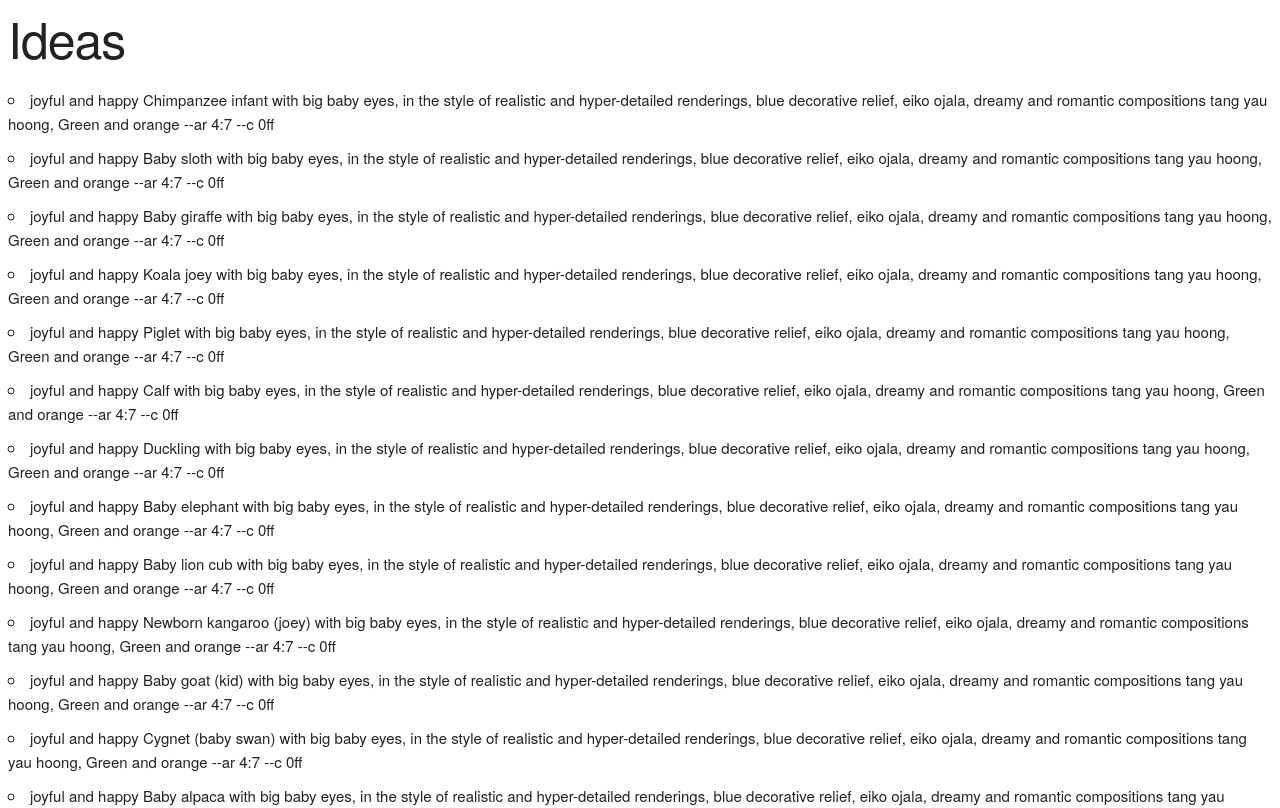
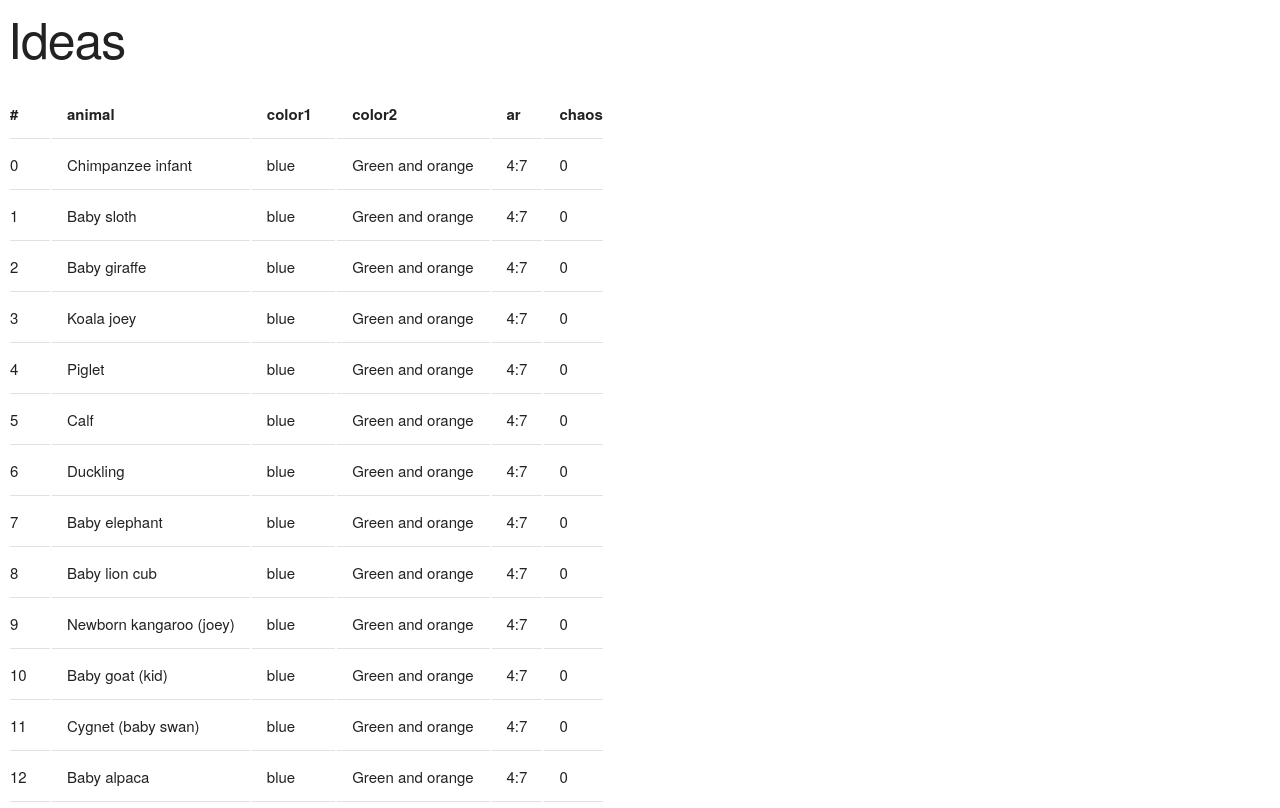
Before and after one commit to iliran11/mj-prompts, a Next.js app: page / in a window 1280 px wide. Shown: the top 808 px of the page. Built offline with nearby package versions, Linux system fonts and the light colour scheme.

Commit message:
init commit

```diff
--- a/src/db.json
+++ b/src/db.json
@@ -4,16 +4,16 @@
     "title": "Infants animals",
     "parts": [
       "joyful and happy",
-      "${animal}",
+      "$animal",
       "with big baby eyes, in the style of realistic and hyper-detailed renderings,",
-      "${color1}",
+      "$color1",
       "decorative relief, eiko ojala, dreamy and romantic compositions",
       "tang yau hoong,",
-      "${color2}",
+      "$color2",
       "--ar",
-      "${ar}",
+      "$ar",
       "--c",
-      "${chaos}"
+      "$chaos"
     ],
     "variants": [
       {
--- /dev/null
+++ b/src/pages/idea.jsx
@@ -0,0 +1,40 @@
+import React from "react";
+
+const Idea = (props) => {
+  const copy = (variants) => {
+    let result = props.basePrompt;
+    variants.forEach((v) => {
+      result = result.replace(`$${v.key}`, v.value);
+    });
+    navigator.clipboard.writeText(result);
+  };
+  return (
+    <>
+      <div></div>
+      <table key={props.slug}>
+        <thead>
+          <tr>
+            <th>#</th>
+            {props.combinations[0].map((x) => (
+              <th key={x.key}>{x.key}</th>
+            ))}
+          </tr>
+        </thead>
+        <tbody>
+          {props.combinations.map((comb, i) => (
+            <tr key={i}>
+              <td onClick={() => copy(comb)} className="copy">
+                {i}
+              </td>
+              {comb.map((variant) => (
+                <td key={variant}>{variant.value}</td>
+              ))}
+            </tr>
+          ))}
+        </tbody>
+      </table>
+    </>
+  );
+};
+
+export default Idea;
--- a/src/pages/index.jsx
+++ b/src/pages/index.jsx
@@ -1,23 +1,20 @@
 import React from "react";
 import db from "../db.json";
-import promptGenerator from "../promptGenerator";
+import { getCombinations } from "../promptGenerator/utils";
+import Idea from "./idea";
 
 export default function Home(props) {
-  console.log(props);
   return (
     <div>
       <h1>Ideas</h1>
-      {props.ideas.map((x) => {
+      {props.ideas.map((idea) => {
         return (
-          <div key={x.title}>
-            <h2>{props.title}</h2>
-            <h3>{props.basePrompt}</h3>
-            <ul>
-              {x.combinations.map((x) => {
-                return <li key={x}>{x}ff</li>;
-              })}
-            </ul>
-          </div>
+          <Idea
+            key={idea.slug}
+            combinations={idea.combinations}
+            slug={idea.slug}
+            basePrompt={idea.basePrompt}
+          />
         );
       })}
     </div>
@@ -28,7 +25,7 @@ export async function getServerSideProps() {
   const ideas = db.map((x) => {
     return {
       title: x.title,
-      combinations: promptGenerator(x),
+      combinations: getCombinations(x.variants),
       basePrompt: x.parts.join(" "),
     };
   });
```
Also changed, not shown: 1 other file (tests, documents, lock files or other folders).
